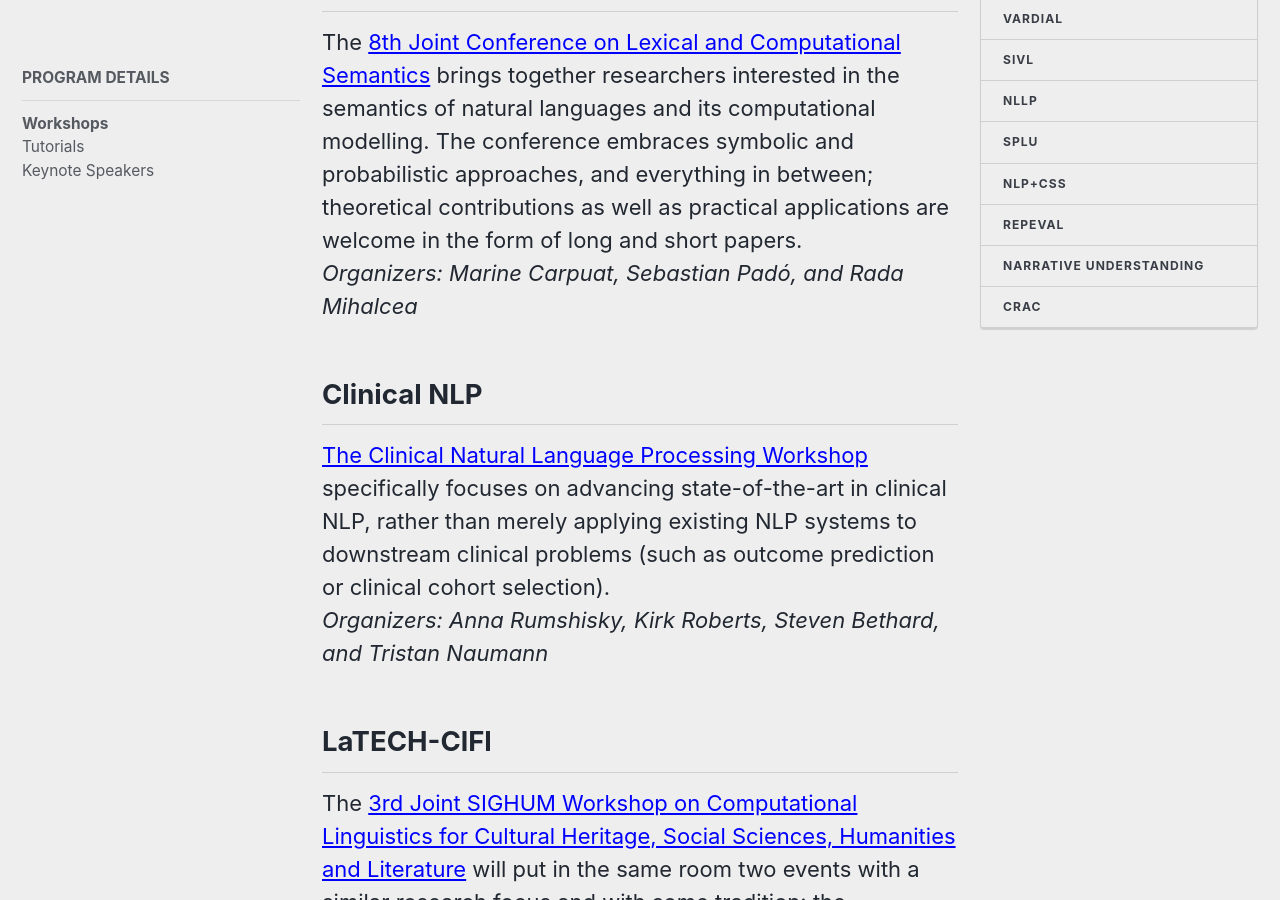
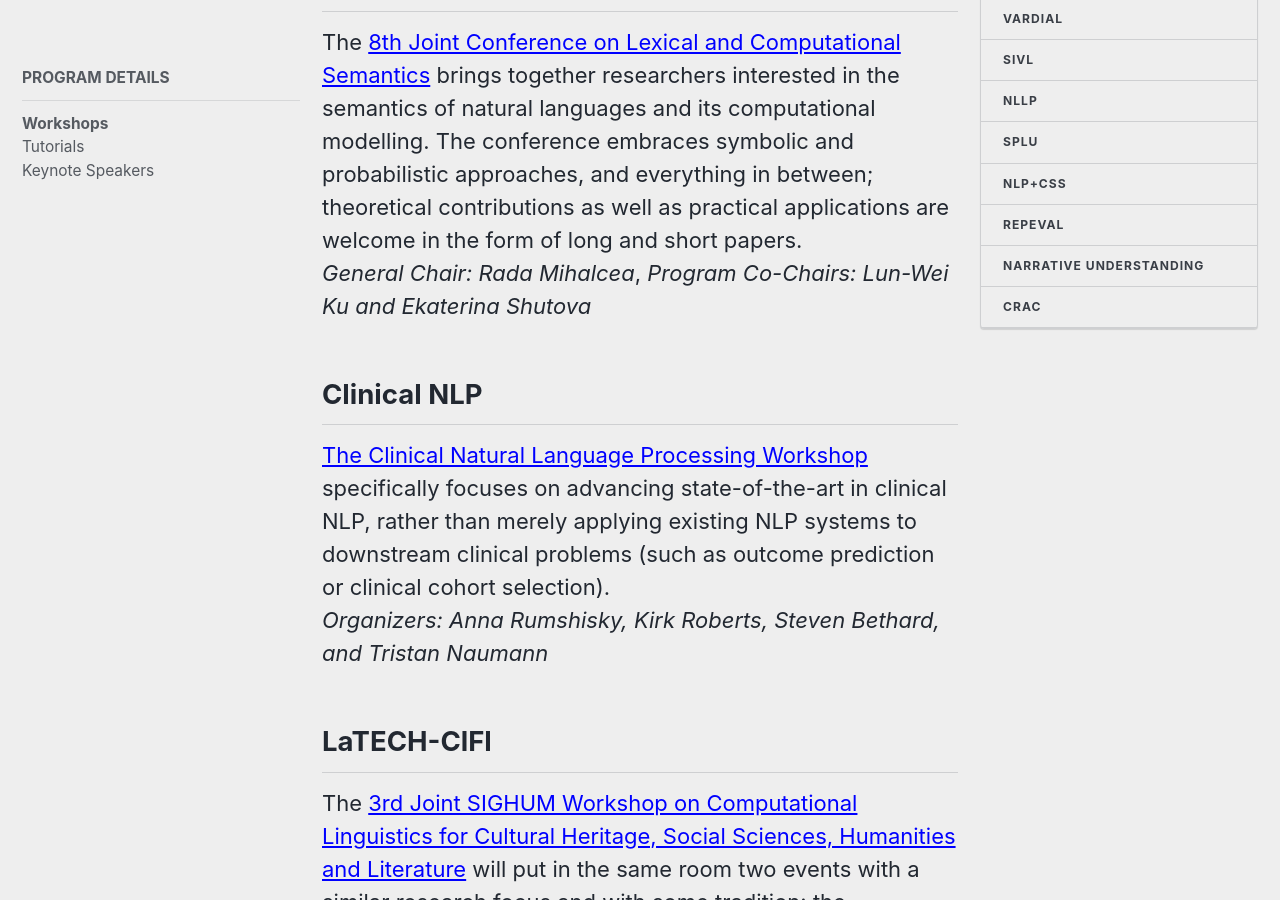
Before and after one commit to naacl-org/naacl-2021-website, a Jekyll site: the page built from _pages/program/workshops.md, in a window 1280 px wide and 900 px high, scrolled down 733 px. Built offline with Jekyll 4.4.1, drawn with Linux system fonts in a browser that asks for light colours; nearby versions of some CDN libraries.

Commit message:
Update starSEM organizers.

```diff
--- a/_pages/program/workshops.md
+++ b/_pages/program/workshops.md
@@ -16,7 +16,7 @@ More details for the workshops will be added as they become available.
 
 ## *SEM
 The [8th Joint Conference on Lexical and Computational Semantics](https://sites.google.com/view/starsem2018) brings together researchers interested in the semantics of natural languages and its computational modelling. The conference embraces symbolic and probabilistic approaches, and everything in between; theoretical contributions as well as practical applications are welcome in the form of long and short papers.<br/>
-*Organizers: Marine Carpuat, Sebastian Padó, and Rada Mihalcea*
+*General Chair: Rada Mihalcea*, *Program Co-Chairs: Lun-Wei Ku and Ekaterina Shutova*
 
 ## Clinical NLP
 [The Clinical Natural Language Processing Workshop](https://clinical-nlp.github.io/2019/) specifically focuses on advancing state-of-the-art in clinical NLP, rather than merely applying existing NLP systems to downstream clinical problems (such as outcome prediction or clinical cohort selection).<br/>
```
